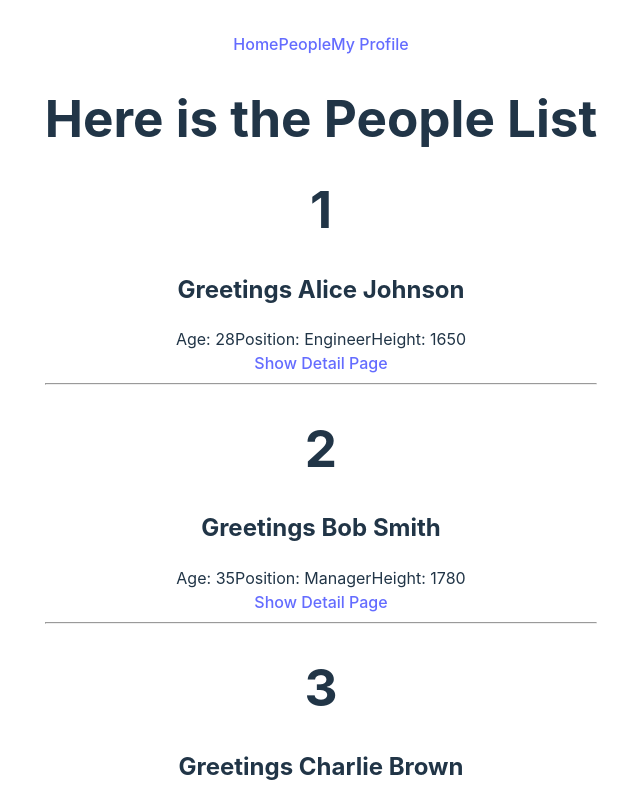
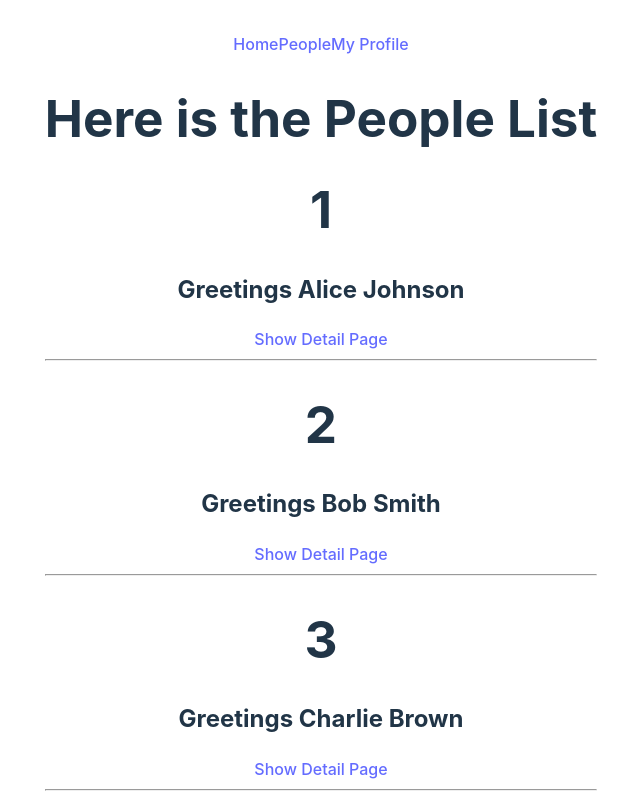
Before and after one commit to MalagutiUV/294-react-project, a React (Vite) app: page /people in a window 1280 px wide. Shown: the top 800 px of the page, without its empty margins (319-959 px from the left). Built offline with nearby package versions, Linux system fonts and the light colour scheme.

Commit message:
refactor: move information from greetings to detail page

```diff
--- a/src/Greetings.tsx
+++ b/src/Greetings.tsx
@@ -13,11 +13,6 @@ function Greetings(props: GreetingsProps) {
   return (
     <div>
       <h2>Greetings {name}</h2>
-      <div>
-        <span>Age: {age}</span>
-        <span>Position: {position}</span>
-        <span>Height: {heightInMiliMeters}</span>
-      </div>
       <NavLink to={detailHref}>Show Detail Page</NavLink>
     </div>
   );
--- a/src/pages/people/PeopleDetailPage.tsx
+++ b/src/pages/people/PeopleDetailPage.tsx
@@ -15,6 +15,11 @@ const PeopleDetailPage: React.FC<IPeopleDetailPageProps> = (props) => {
     <>
       <Navbar />
       <h1>People Detail Page for Person {person?.name}</h1>
+      <div>
+        <span>Age: {person?.age}</span>
+        <span>Position: {person?.position}</span>
+        <span>Height: {person?.heightInMiliMeters}</span>
+      </div>
     </>
   );
 };
```
